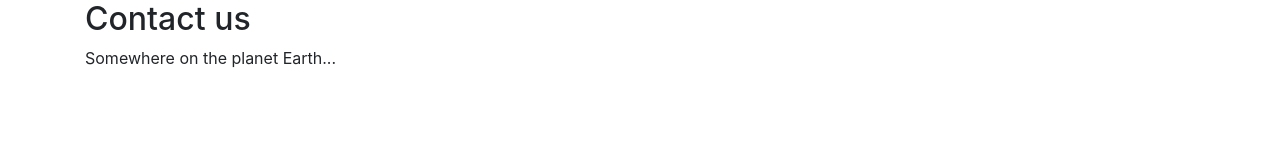
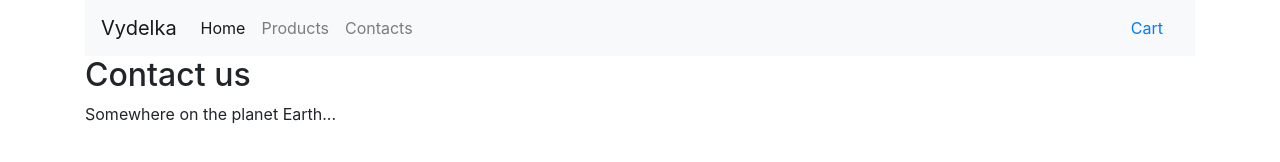
Before and after one commit to OKateryna/lv325net, a plain HTML site: page index.html in a window 1280 px wide. Drawn offline with nearby package versions, Linux system fonts and the light colour scheme.

Commit message:
Created header Closes #18

```diff
--- a/index.html
+++ b/index.html
@@ -8,7 +8,33 @@
     <title>Vydelka:)</title>
 </head>
 <body>
-
+    <header class="container" id="home">
+        <nav class="navbar navbar-expand-lg navbar-light bg-light">
+            <a class="navbar-brand" href="#">Vydelka</a>
+            <button class="navbar-toggler" type="button" data-toggle="collapse" data-target="#navbarNav" aria-controls="navbarNav" aria-expanded="false" aria-label="Toggle navigation">
+                <span class="navbar-toggler-icon"></span>
+            </button>
+            <div class="collapse navbar-collapse" id="navbarNav">
+                <ul class="navbar-nav mr-auto">
+                    <li class="nav-item active">
+                        <a class="nav-link smooth" href="#home">Home<span class="sr-only">(current)</span></a>
+                    </li>
+                    <li class="nav-item">
+                        <a class="nav-link smooth" href="#products">Products</a>
+                    </li>
+                    <li class="nav-item">
+                        <a class="nav-link smooth" href="#contacts">Contacts</a>
+                    </li>
+                </ul>
+                <div>
+                    <a class="nav-link" href="#cartModal" data-toggle="modal">
+                      <i class="fab fa-opencart fa-spin" aria-hidden="true"></i>
+                        Cart<span id="cart-badge" class="badge badge-light"></span>
+                    </a>
+                </div>
+            </div>
+        </nav>
+    </header>
 
     <footer class="container">
         <h2 id="contacts">Contact us</h2>
```
